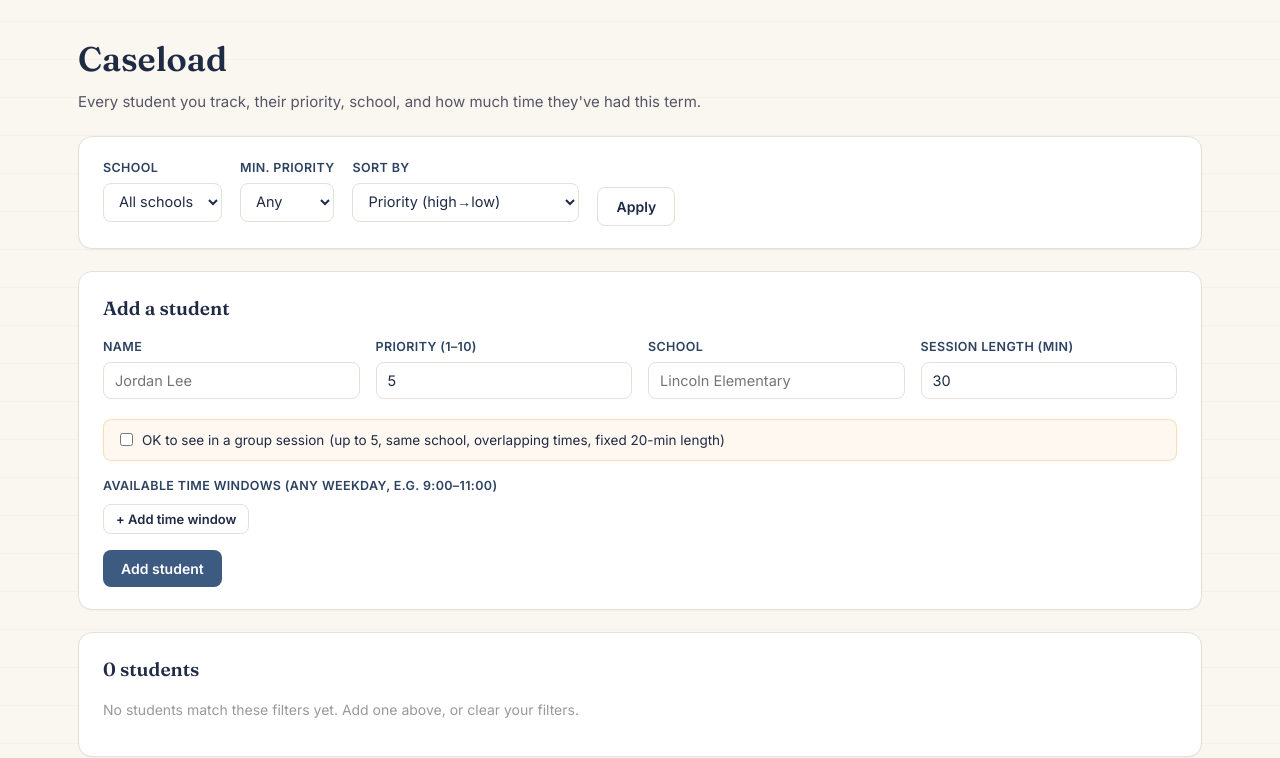
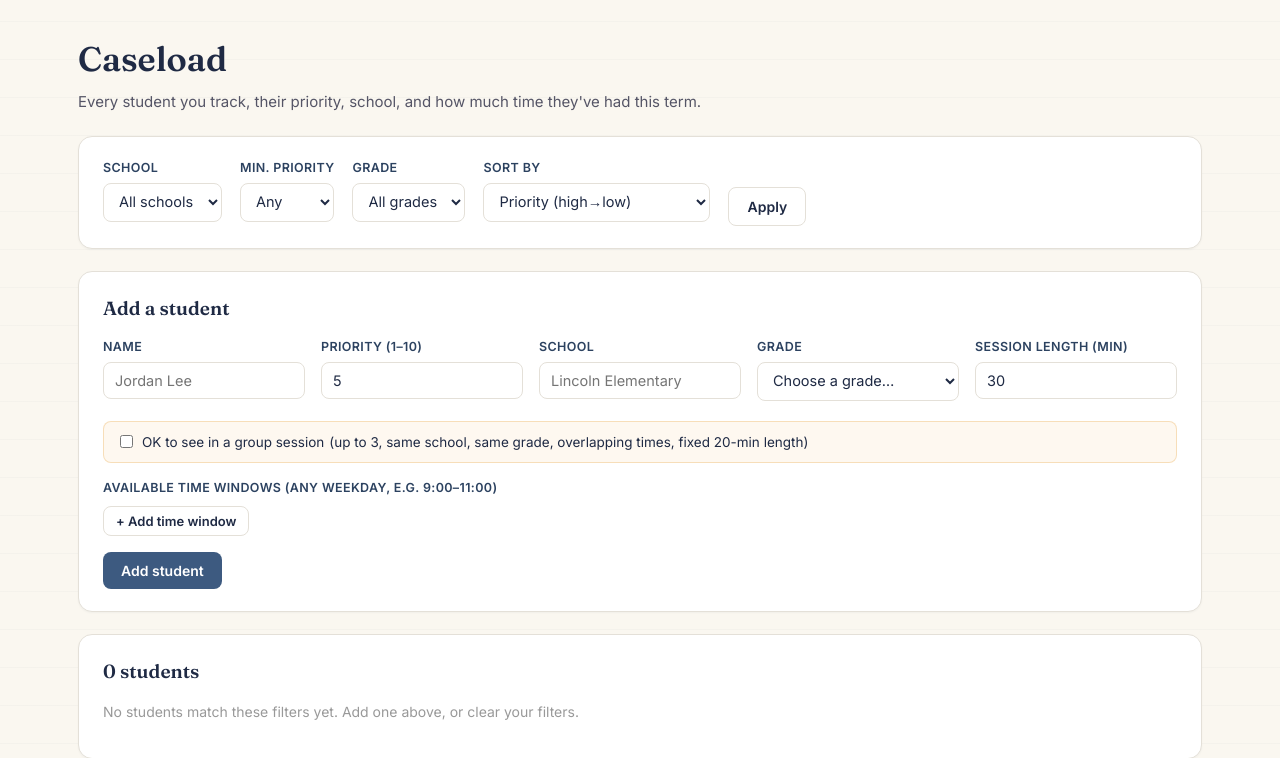
Before and after one commit to depperdoodle/student_scheduler, a Python web app: template templates/students.html in a window 1280 px wide. Shown: the part 92-850 px from the top of the page. Run offline with Jinja, Linux system fonts and the light colour scheme; the template is opened without the code that fills it, so the values that code supplies are empty.

Commit message:
Add grade field with grade-restricted auto-grouping

```diff
--- a/db.py
+++ b/db.py
@@ -8,12 +8,15 @@ DB_PATH = os.path.join(os.path.dirname(os.path.abspath(__file__)), "scheduler.db
 GROUP_SESSION_LENGTH = 20
 GROUP_SIZE_MAX = 3
 
+GRADE_OPTIONS = ["Preschool", "Kindergarten"] + [str(n) for n in range(1, 13)]
+
 SCHEMA = """
 CREATE TABLE IF NOT EXISTS students (
     id INTEGER PRIMARY KEY AUTOINCREMENT,
     name TEXT NOT NULL,
     priority INTEGER NOT NULL DEFAULT 5,
     school TEXT NOT NULL,
+    grade TEXT NOT NULL DEFAULT '',
     session_length INTEGER NOT NULL DEFAULT 30,
     minutes_seen INTEGER NOT NULL DEFAULT 0,
     availability TEXT NOT NULL DEFAULT '[]',
@@ -68,6 +71,8 @@ def _migrate(conn):
     if conn.execute("SELECT name FROM sqlite_master WHERE type='table' AND name='students'").fetchone():
         if "groupable" not in _columns(conn, "students"):
             conn.execute("ALTER TABLE students ADD COLUMN groupable INTEGER NOT NULL DEFAULT 0")
+        if "grade" not in _columns(conn, "students"):
+            conn.execute("ALTER TABLE students ADD COLUMN grade TEXT NOT NULL DEFAULT ''")
 
     if conn.execute("SELECT name FROM sqlite_master WHERE type='table' AND name='schedule_entries'").fetchone():
         cols = _columns(conn, "schedule_entries")
--- a/static/style.css
+++ b/static/style.css
@@ -317,6 +317,7 @@ input:focus, select:focus {
 
 .chip-muted { background: rgba(0,0,0,0.05); color: #999; }
 .chip-group { background: rgba(232, 162, 61, 0.18); color: #8a5a15; font-weight: 600; }
+.chip-grade { background: rgba(122, 158, 126, 0.18); color: #3f5c42; font-weight: 600; }
 
 .group-toggle {
   margin-bottom: 16px;
--- a/templates/_entry_card.html
+++ b/templates/_entry_card.html
@@ -19,6 +19,7 @@
         ondragstart="dragStartRoster(event, {{ st.student_id }}, {{ e.id }})">
       <span class="priority-badge p-{{ st.priority }}">{{ st.priority }}</span>
       <span class="entry-name">{{ st.name }}</span>
+      {% if st.grade %}<span class="chip chip-grade">{{ st.grade }}</span>{% endif %}
       <span class="entry-minutes mono">{{ st.minutes_seen }} min lifetime</span>
       {% if st.seen %}
         <span class="seen-check">&#10003; {{ st.minutes_credited }} min credited</span>
@@ -47,7 +48,7 @@
                  {{ 'checked' if is_checked }} {{ 'disabled' if is_seen_locked }}
                  {{ 'data-lock="seen"' if is_seen_locked }}
                  onchange="enforceGroupCap(this)">
-          {{ st.name }} <span class="hint">({{ st.school }})</span>
+          {{ st.name }} <span class="hint">({{ st.school }}{{ ', ' + st.grade if st.grade else '' }})</span>
           {% if is_seen_locked %}<span class="hint">&mdash; already seen, can't remove</span>{% endif %}
         </label>
         {% endfor %}
--- a/templates/schedule.html
+++ b/templates/schedule.html
@@ -38,6 +38,7 @@
            data-name="{{ st.name|lower }}" data-school="{{ st.school|lower }}">
         <span class="priority-badge p-{{ st.priority }}">{{ st.priority }}</span>
         <span class="pool-chip-name">{{ st.name }}</span>
+        {% if st.grade %}<span class="chip chip-grade">{{ st.grade }}</span>{% endif %}
         <span class="pool-chip-school hint">{{ st.school }}</span>
         {% if week_counts.get(st.id) %}
         <span class="chip chip-muted pool-count">{{ week_counts.get(st.id) }}&times; this wk</span>
--- a/templates/students.html
+++ b/templates/students.html
@@ -24,6 +24,15 @@
         <option value="">Any</option>
         {% for n in range(1,11) %}
         <option value="{{ n }}" {{ 'selected' if min_priority == n|string }}>{{ n }}+</option>
+        {% endfor %}
+      </select>
+    </div>
+    <div class="field">
+      <label>Grade</label>
+      <select name="grade">
+        <option value="">All grades</option>
+        {% for g in grade_options %}
+        <option value="{{ g }}" {{ 'selected' if g == grade_filter }}>{{ g }}</option>
         {% endfor %}
       </select>
     </div>
@@ -62,6 +71,15 @@
         </datalist>
       </div>
       <div class="field">
+        <label>Grade</label>
+        <select name="grade" required>
+          <option value="" disabled selected>Choose a grade&hellip;</option>
+          {% for g in grade_options %}
+          <option value="{{ g }}">{{ g }}</option>
+          {% endfor %}
+        </select>
+      </div>
+      <div class="field">
         <label>Session length (min)</label>
         <input type="number" name="session_length" min="5" step="5" value="30" required>
       </div>
@@ -69,7 +87,7 @@
 
     <label class="checkbox-label group-toggle">
       <input type="checkbox" name="groupable">
-      OK to see in a group session <span class="hint">(up to {{ group_size_max|default(5) }}, same school, overlapping times, fixed 20-min length)</span>
+      OK to see in a group session <span class="hint">(up to {{ group_size_max|default(3) }}, same school, same grade, overlapping times, fixed 20-min length)</span>
     </label>
 
     <div class="avail-block">
@@ -94,6 +112,7 @@
           <th>Name</th>
           <th>Priority</th>
           <th>School</th>
+          <th>Grade</th>
           <th>Session</th>
           <th>Group?</th>
           <th>Minutes seen</th>
@@ -107,6 +126,7 @@
           <td class="name-cell">{{ s.name }}</td>
           <td><span class="priority-badge p-{{ s.priority }}">{{ s.priority }}</span></td>
           <td>{{ s.school }}</td>
+          <td>{% if s.grade %}<span class="chip chip-grade">{{ s.grade }}</span>{% else %}<span class="chip chip-muted">not set</span>{% endif %}</td>
           <td class="mono">{{ s.session_length }} min</td>
           <td>
             {% if s.groupable %}<span class="chip chip-group">Yes</span>{% else %}<span class="chip chip-muted">No</span>{% endif %}
@@ -127,7 +147,7 @@
           </td>
         </tr>
         <tr id="edit-row-{{ s.id }}" class="edit-row" style="display:none">
-          <td colspan="8">
+          <td colspan="9">
             <form method="post" action="{{ url_for('edit_student', student_id=s.id) }}" class="student-form edit-form">
               <div class="grid-fields">
                 <div class="field">
@@ -143,6 +163,15 @@
                   <input type="text" name="school" value="{{ s.school }}" list="school-list" required>
                 </div>
                 <div class="field">
+                  <label>Grade</label>
+                  <select name="grade" required>
+                    <option value="" disabled {{ 'selected' if not s.grade }}>Choose a grade&hellip;</option>
+                    {% for g in grade_options %}
+                    <option value="{{ g }}" {{ 'selected' if g == s.grade }}>{{ g }}</option>
+                    {% endfor %}
+                  </select>
+                </div>
+                <div class="field">
                   <label>Session length (min)</label>
                   <input type="number" name="session_length" min="5" step="5" value="{{ s.session_length }}" required>
                 </div>
@@ -153,7 +182,7 @@
               </div>
               <label class="checkbox-label group-toggle">
                 <input type="checkbox" name="groupable" {{ 'checked' if s.groupable }}>
-                OK to see in a group session <span class="hint">(up to {{ group_size_max|default(5) }}, same school, overlapping times, fixed 20-min length)</span>
+                OK to see in a group session <span class="hint">(up to {{ group_size_max|default(3) }}, same school, same grade, overlapping times, fixed 20-min length)</span>
               </label>
               <div class="avail-block">
                 <label>Available time windows</label>
```
Also changed, not shown: app.py (+25 -9 lines), scheduler.py (+28 -7 lines), README.md.
